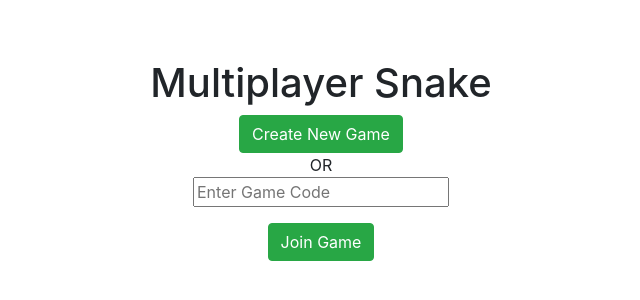
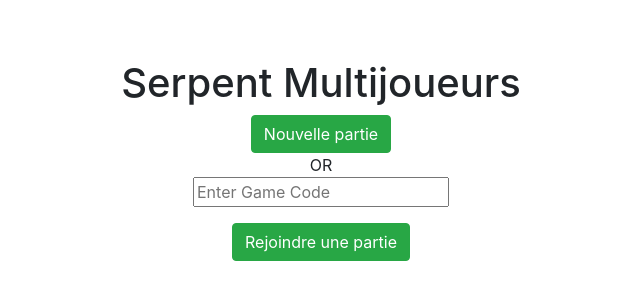
Before and after one commit to sarabasane/serpent-multijoueurs, a plain HTML site: page frontend/index.html in a window 1280 px wide. Shown: the part 240-540 px from the top of the page, without its empty margins (319-959 px from the left). Drawn offline with nearby package versions, Linux system fonts and the light colour scheme; no server answers.

Commit message:
make it better

```diff
--- a/frontend/index.html
+++ b/frontend/index.html
@@ -17,13 +17,13 @@
 
       <div id="initialScreen" class="h-100">
         <div class="d-flex flex-column align-items-center justify-content-center h-100">
-            <h1>Multiplayer Snake</h1>
+            <h1>Serpent Multijoueurs</h1>
             <button
               type="submit"
               class="btn btn-success"
               id="newGameButton"
             >
-              Create New Game
+              Nouvelle partie
             </button>
             <div>OR</div>
             <div class="form-group">
@@ -34,7 +34,7 @@
               class="btn btn-success"
               id="joinGameButton"
             >
-              Join Game
+              Rejoindre une partie
             </button>
         </div>
       </div>
@@ -42,7 +42,7 @@
       <div id="gameScreen" class="h-100">
         <div class="d-flex flex-column align-items-center justify-content-center h-100">
 
-          <h1>Your game code is: <span id="gameCodeDisplay"></span></h1>
+          <h1>Code à utiliser: <span id="gameCodeDisplay"></span></h1>
 
           <canvas id="canvas"></canvas>
         </div>
--- a/server/server.js
+++ b/server/server.js
@@ -99,4 +99,4 @@ function emitGameOver(room, winner) {
     .emit('gameOver', JSON.stringify({ winner }));
 }
 
-io.listen(process.env.PORT || 3000);
+io.listen(process.env.PORT || 5000);
```
Also changed, not shown: README.md.
